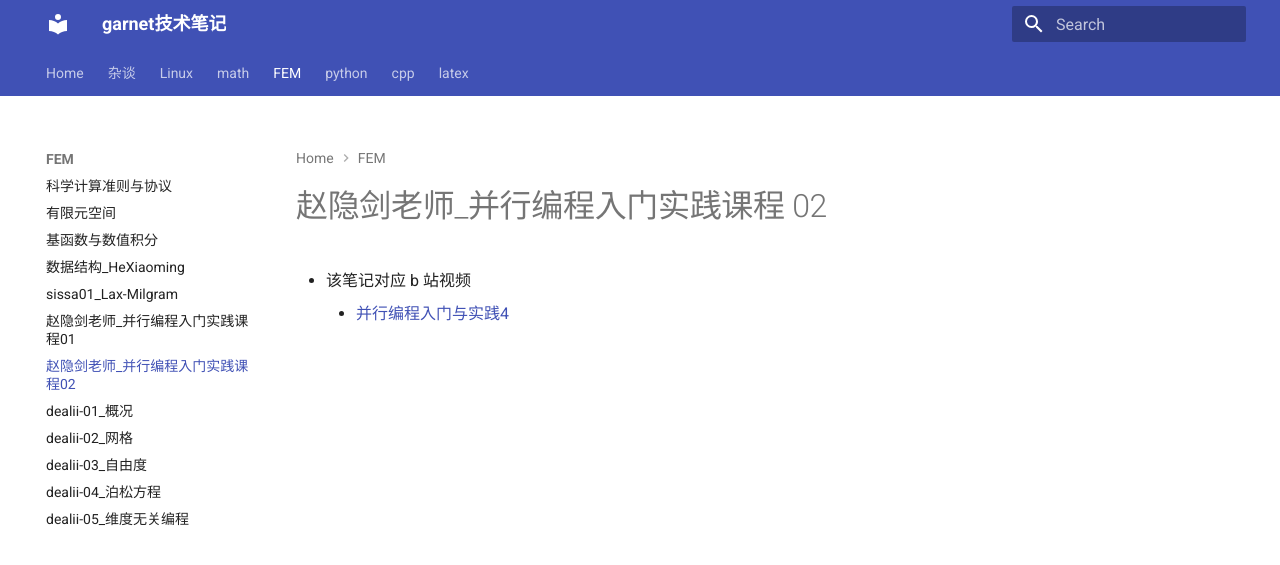
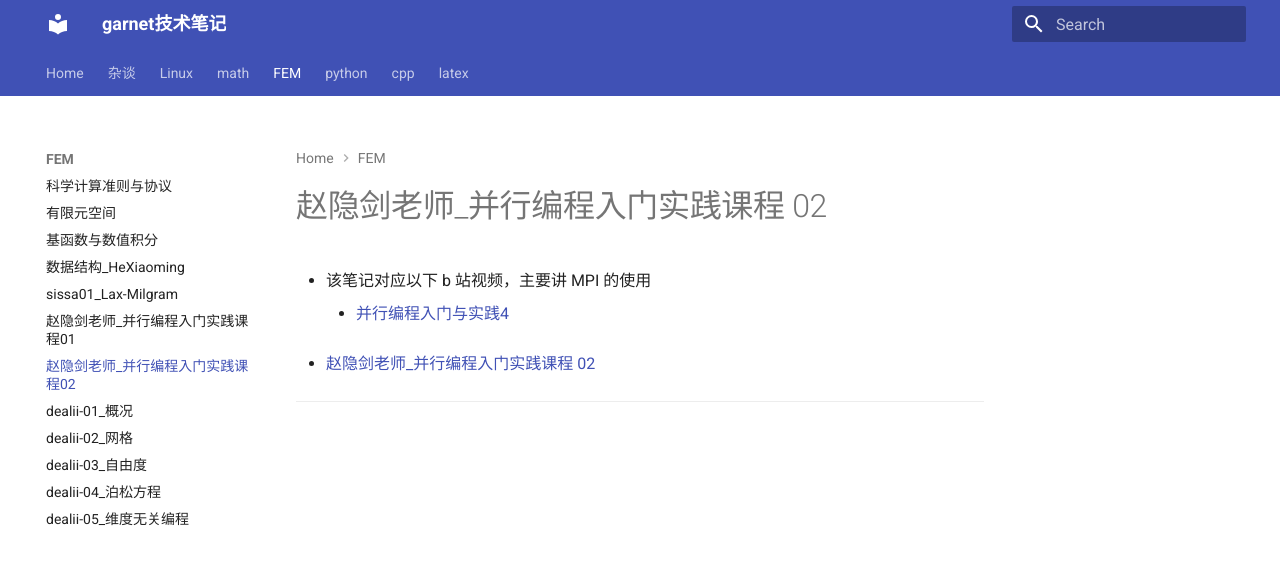
Before and after one commit to ymma98/technotes, an MkDocs documentation site: the page built from docs/FEM/赵隐剑老师_并行编程入门实践课程02.md, in a window 1280 px wide. Shown: the top 565 px of the page. Built offline with MkDocs 1.6.1 and Material for MkDocs 9.7.7, drawn with Linux system fonts in a browser that asks for light colours.

Commit message:
docs/FEM/赵隐剑老师_并行编程入门实践课程02.md updated from https://stackedit.cn/

```diff
--- a/docs/FEM/赵隐剑老师_并行编程入门实践课程02.md
+++ b/docs/FEM/赵隐剑老师_并行编程入门实践课程02.md
@@ -1,7 +1,15 @@
 # 赵隐剑老师_并行编程入门实践课程 02
 
-* 该笔记对应 b 站视频
+* 该笔记对应以下 b 站视频，主要讲 MPI 的使用
 	*  [并行编程入门与实践4](https://www.bilibili.com/video/BV1PQU2YvE8J/?spm_id_from=333.788.recommend_more_video.4&vd_source=b7bbd99721bfe117cc47d14c9f45af86)
+
+
+[TOC]
+
+
+---
+
+
 <!--stackedit_data:
-eyJoaXN0b3J5IjpbLTUwMDIxNzkxOF19
+eyJoaXN0b3J5IjpbMjA3NTA1Mzk3OF19
 -->
```
